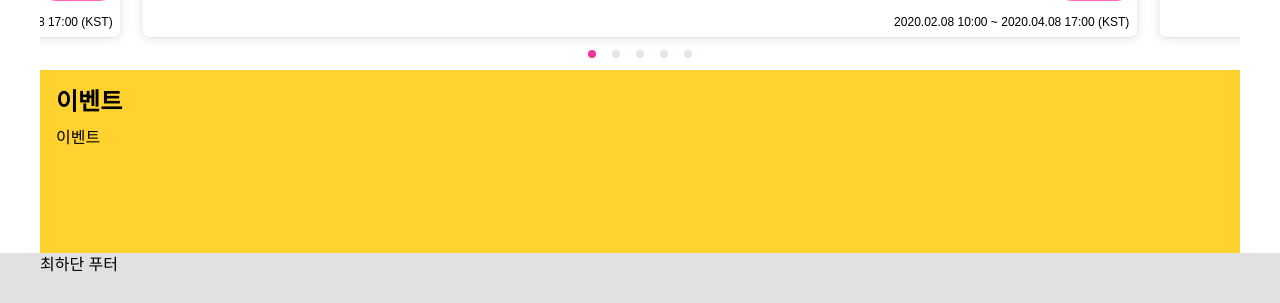
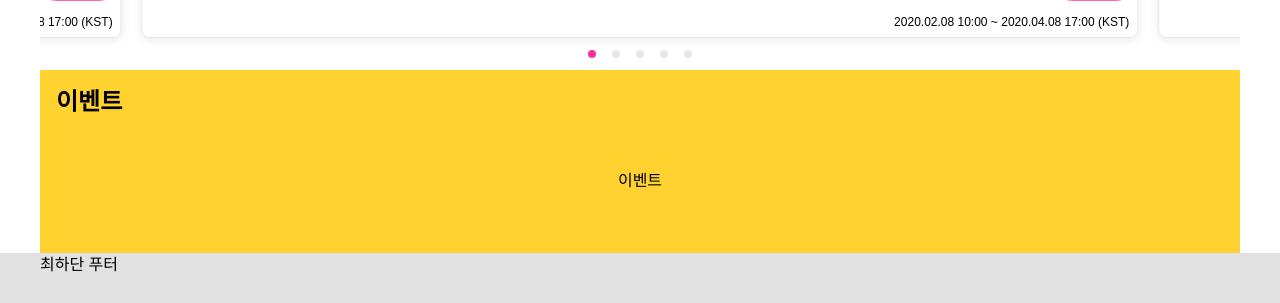
Before and after one commit to dohyeons/hanteo, a Next.js app: page /events in a window 1280 px wide. Shown: the part 490-793 px from the top of the page. Built offline with nearby package versions, Linux system fonts and the light colour scheme.

Commit message:
feat: Suspense를 사용한 로딩 관리 구현

```diff
--- a/src/app/(common)/layout.tsx
+++ b/src/app/(common)/layout.tsx
@@ -1,10 +1,15 @@
 import ContentHeader from "@/app/(common)/_components/ContentHeader";
+import Spinner from "@/components/Spinner";
+import { Suspense } from "react";
 
 export default function Layout({ children }: { children: React.ReactNode }) {
   return (
-    <div className="p-4 flex flex-col gap-2">
+    <div className="p-4 flex flex-col flex-1 gap-2">
       <ContentHeader />
-      <div className="flex flex-col gap-4 w-full">{children}</div>
+
+      <div className="flex flex-1 flex-col gap-4 w-full items-center justify-center">
+        <Suspense fallback={<Spinner />}>{children} </Suspense>
+      </div>
     </div>
   );
 }
```
